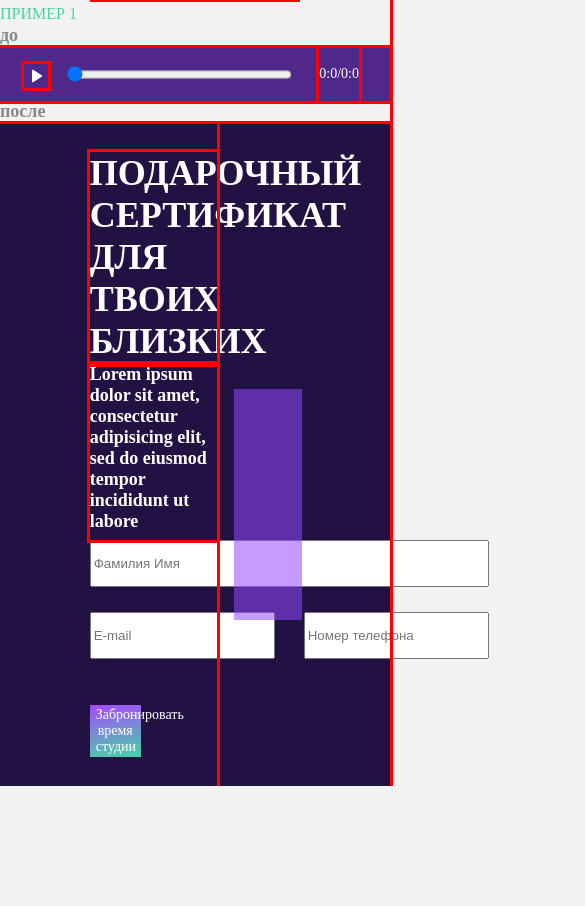
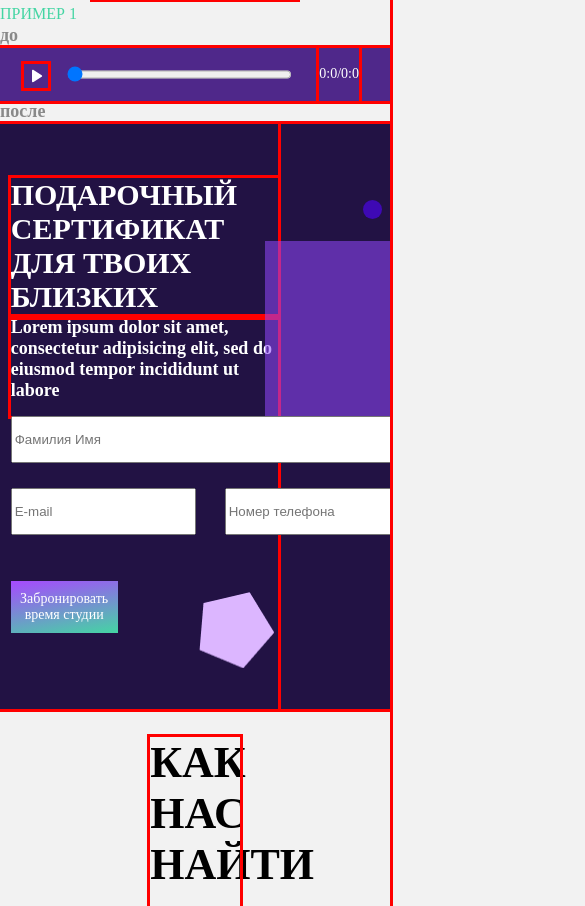
Before and after one commit to DmitryStoyan/mix-records, a React (Create React App) app: page / in a window 390 px wide. Shown: the part 3620-4526 px from the top of the page, 585 px wide, since content can reach past the window. Before the commit the page ends 4406 px from the top, so only its background shows below. Built offline with nearby package versions, Linux system fonts and the light colour scheme; no server answers.

Commit message:
feat certificate and location

```diff
--- a/src/App.js
+++ b/src/App.js
@@ -1,8 +1,9 @@
+import { Header } from "./components/header/Header";
 import { AboutUs } from "./components/about-us/About-us";
 import { Certificate } from "./components/certificate/certificate";
 import { Examples } from "./components/examples/examples";
-import { Header } from "./components/header/Header";
 import { Price } from "./components/price/Price";
+import { Location } from "./components/location/location";
 
 function App() {
   return (
@@ -12,6 +13,7 @@ function App() {
       <Price />
       <Examples />
       <Certificate />
+      <Location />
     </div>
   );
 }
--- a/src/components/certificate/styles.module.css
+++ b/src/components/certificate/styles.module.css
@@ -4,6 +4,7 @@
   margin: 0 auto;
   background: #221244;
   outline: 3px red solid;
+  overflow: hidden;
 }
 
 .content_wrapper {
@@ -34,7 +35,12 @@
 }
 
 .form_wrapper {
-  /* display: flex; */
+  /* РАСПОЛОЖИТЬ Button СПРАВА */
+  display: flex;
+  flex-direction: column;
+  justify-content: flex-end;
+  z-index: 2;
+  position: relative;
 }
 
 .form {
@@ -66,23 +72,26 @@
 .rectangle {
   position: absolute;
   background-image: url(../../images/rectangle.jpg);
-  width: 17.5%;
-  height: 35%;
-  left: 60%;
-  top: 40%;
+  width: 337px;
+  height: 216px;
+  left: 62%;
+  top: 29%;
   background: rgba(146, 73, 255, 0.54);
+  z-index: 0;
 }
 
 .ellipse {
   position: absolute;
   background-image: url(../../images/ellipse.jpg);
-  width: 194.18px;
-  height: 194.18px;
-  left: 1572.16px;
-  top: 133.5px;
+  width: 194px;
+  height: 194px;
+  left: 82%;
+  top: 15%;
   border-radius: 50%;
   mix-blend-mode: normal;
   opacity: 0.4;
+  background: #44d5a3;
+  z-index: 0;
 }
 
 .ellipse2 {
@@ -90,10 +99,11 @@
   background-image: url(../../images/ellipse2.jpg);
   width: 23.06px;
   height: 23.03px;
-  left: 1569.15px;
-  top: 87.78px;
+  left: 82%;
+  top: 10%;
   background: #3e09b4;
   border-radius: 50%;
+  z-index: 0;
 }
 
 .polygon {
@@ -101,6 +111,129 @@
   background-image: url(../../images/polygon.png);
   width: 74.67px;
   height: 76.44px;
-  left: 1603.57px;
-  top: 580.23px;
+  left: 84%;
+  top: 75%;
+  z-index: 0;
 }
+
+@media screen and (max-width: 960px) {
+  .wrapper {
+    max-width: 960px;
+  }
+
+  .content_wrapper {
+    width: 65.5%;
+    padding: 13.75% 0 21.25% 2.9%;
+  }
+
+  .rectangle {
+    left: 72%;
+    top: 35%;
+  }
+
+  .ellipse {
+    left: 94%;
+    top: 22%;
+  }
+
+  .ellipse2 {
+    left: 90%;
+    top: 20%;
+  }
+
+  .polygon {
+    left: 58%;
+    top: 83%;
+  }
+}
+
+@media screen and (max-width: 768px) {
+  .wrapper {
+    max-width: 768px;
+  }
+
+  .content_wrapper {
+    width: 68.5%;
+    padding: 13.8% 0 19.5% 2.75%;
+  }
+
+  .title {
+    padding: 0 0 1.2% 0;
+    font-size: 30px;
+  }
+
+  .subtitle {
+    padding: 0 0 5.5% 0;
+  }
+
+  .rectangle {
+    width: 250px;
+    height: 182px;
+    left: 68%;
+    top: 20%;
+  }
+
+  .ellipse {
+    display: none;
+  }
+
+  .ellipse2 {
+    width: 19.53px;
+    height: 19.51px;
+    left: 93%;
+    top: 13%;
+  }
+
+  .polygon {
+    width: 75px;
+    height: 76.5px;
+    left: 51%;
+    top: 80%;
+  }
+}
+
+@media screen and (max-width: 375px) {
+  .wrapper {
+    max-width: 375px;
+  }
+
+  .content_wrapper {
+    width: 91%;
+    padding: 15.5% 0 25% 4%;
+  }
+
+  .title {
+    padding: 0 0 3.2% 0;
+    font-size: 27px;
+    line-height: 35px;
+  }
+
+  .subtitle {
+    padding: 0 0 7.5% 0;
+    font-size: 16px;
+    line-height: 22px;
+  }
+
+  .form {
+    display: flex;
+    grid-gap: 19px;
+    flex-direction: column;
+    padding: 0 0 11% 0;
+  }
+
+  .rectangle {
+    display: none;
+  }
+
+  .ellipse {
+    display: none;
+  }
+
+  .ellipse2 {
+    display: none;
+  }
+
+  .polygon {
+    display: none;
+  }
+}
--- /dev/null
+++ b/src/components/location/location.js
@@ -0,0 +1,10 @@
+import React from "react";
+import styles from "./styles.module.css";
+
+export function Location() {
+  return (
+    <div className={styles.wrapper}>
+      <h3 className={styles.title}>как нас найти</h3>
+    </div>
+  );
+}
--- /dev/null
+++ b/src/components/location/styles.module.css
@@ -0,0 +1,19 @@
+.wrapper {
+  max-width: 1920px;
+  margin: 0 auto;
+  padding: 7.29% 0 0 0;
+  outline: 3px red solid;
+}
+
+.title {
+  width: 23%;
+  font-size: 44px;
+  margin: 0 auto;
+  padding: 0 0 4% 0;
+  font-family: "Montserrat";
+  font-style: normal;
+  font-weight: 800;
+  text-transform: uppercase;
+  text-align: center;
+  outline: 3px red solid;
+}
```
